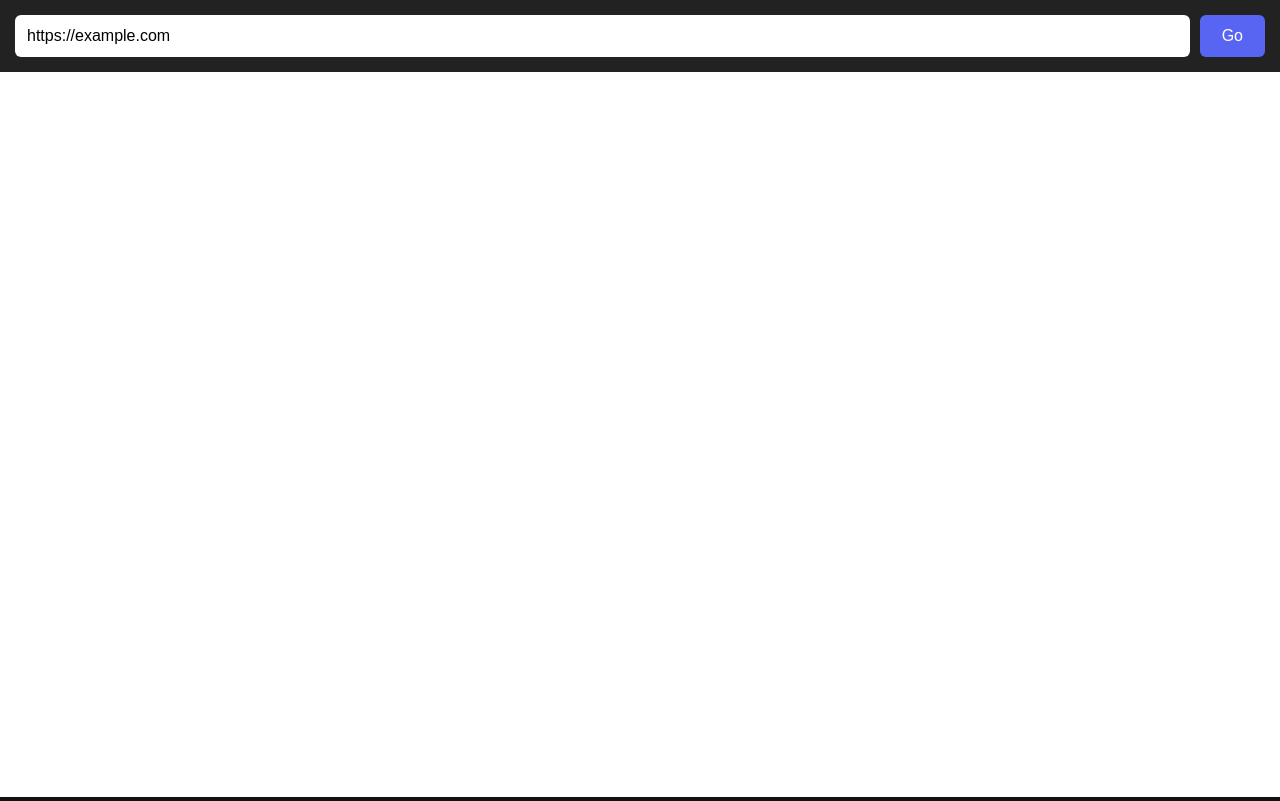
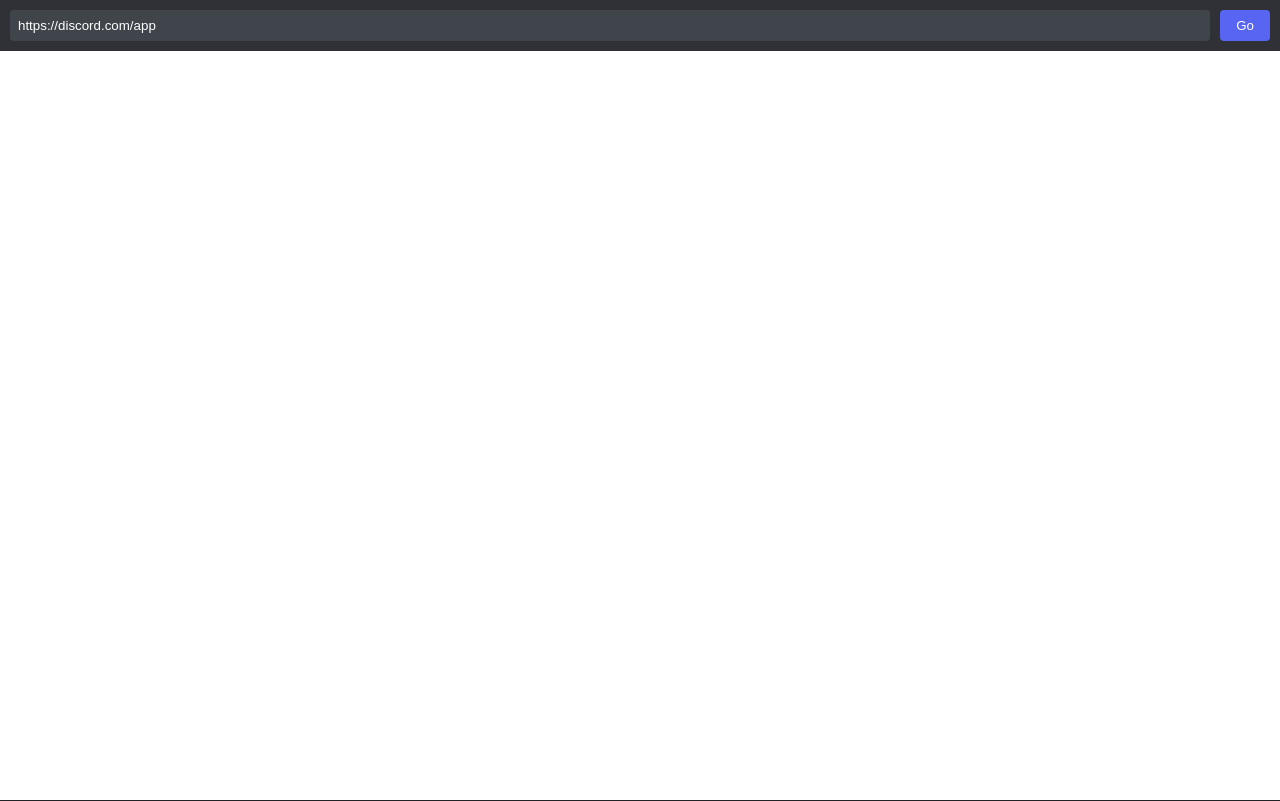
Before and after one commit to asfasdfasdfasdfasdfasdfasdf/my-proxy-frontend, a plain HTML site: page index.html in a window 1280 px wide. Drawn offline with Linux system fonts and the light colour scheme.

Commit message:
Refactor HTML structure and update styles

```diff
--- a/index.html
+++ b/index.html
@@ -2,107 +2,43 @@
 <html lang="en">
 <head>
   <meta charset="UTF-8">
-  <meta name="viewport" content="width=device-width, initial-scale=1.0">
+  <title>Web Proxy App</title>
+  <style>
+    body, html { margin: 0; padding: 0; width: 100%; height: 100%; overflow: hidden; background: #202225; font-family: sans-serif; }
+    #container { display: flex; flex-direction: column; width: 100%; height: 100%; }
+    #nav { padding: 10px; background: #2f3136; display: flex; gap: 10px; }
+    input { flex: 1; padding: 8px; border: none; border-radius: 4px; background: #40444b; color: white; }
+    button { padding: 8px 16px; border: none; border-radius: 4px; background: #5865f2; color: white; cursor: pointer; }
+    iframe { flex: 1; border: none; width: 100%; height: 100%; background: white; }
+  </style>
+</head>
+<body>
+  <div id="container">
+    <div id="nav">
+      <input type="text" id="urlInput" value="https://discord.com/app">
+      <button onclick="loadPage()">Go</button>
+    </div>
+    <!-- Allow forms and scripts, but omit same-origin constraints if tweaking routing isolation -->
+    <iframe id="proxyFrame" sandbox="allow-forms allow-modals allow-popups allow-popups-to-escape-sandbox allow-scripts allow-same-origin"></iframe>
+  </div>
 
-  <title>My Proxy</title>
+  <script>
+    const BACKEND_URL = "https://my-proxy-backend-wj52.onrender.com";
 
-  <style>
-    * {
-      box-sizing: border-box;
+    // Register our Service Worker interceptor
+    if ('serviceWorker' in navigator) {
+      navigator.serviceWorker.register('/sw.js').then(() => {
+        console.log("Proxy Service Worker Registered");
+      }).catch(err => console.error("SW Registration failed:", err));
     }
 
-    body {
-      margin: 0;
-      font-family: Arial, sans-serif;
-      background: #111;
-      color: white;
+    function loadPage() {
+      const targetUrl = document.getElementById("urlInput").value;
+      const iframe = document.getElementById("proxyFrame");
+
+      // Route the initial document request through your proxy backend
+      iframe.src = `${BACKEND_URL}/proxy?url=${encodeURIComponent(targetUrl)}`;
     }
-
-    .topbar {
-      display: flex;
-      gap: 10px;
-      padding: 15px;
-      background: #222;
-    }
-
-    #url {
-      flex: 1;
-      padding: 12px;
-      border: none;
-      border-radius: 6px;
-      font-size: 16px;
-    }
-
-    button {
-      padding: 12px 22px;
-      border: none;
-      border-radius: 6px;
-      background: #5865f2;
-      color: white;
-      font-size: 16px;
-      cursor: pointer;
-    }
-
-    button:hover {
-      background: #4752c4;
-    }
-
-    #viewer {
-      width: 100%;
-      height: calc(100vh - 75px);
-      border: none;
-      background: white;
-    }
-  </style>
-</head>
-
-<body>
-
-  <div class="topbar">
-
-    <input
-      id="url"
-      type="text"
-      placeholder="Enter a URL..."
-      value="https://example.com"
-    >
-
-    <button onclick="openProxy()">
-      Go
-    </button>
-
-  </div>
-
-  <iframe
-    id="viewer"
-    src="about:blank"
-  ></iframe>
-
-  <script>
-    const BACKEND = "https://my-proxy-backend-wj52.onrender.com";
-
-    function openProxy() {
-      let url = document.getElementById("url").value.trim();
-
-      if (!url) {
-        return;
-      }
-
-      // Automatically add HTTPS if the user didn't type a protocol.
-      if (!url.startsWith("http://") && !url.startsWith("https://")) {
-        url = "https://" + url;
-      }
-
-     document.getElementById("viewer").src = url;
-
-    }
-
-    document.getElementById("url").addEventListener("keydown", function(event) {
-      if (event.key === "Enter") {
-        openProxy();
-      }
-    });
   </script>
-
 </body>
 </html>
```
